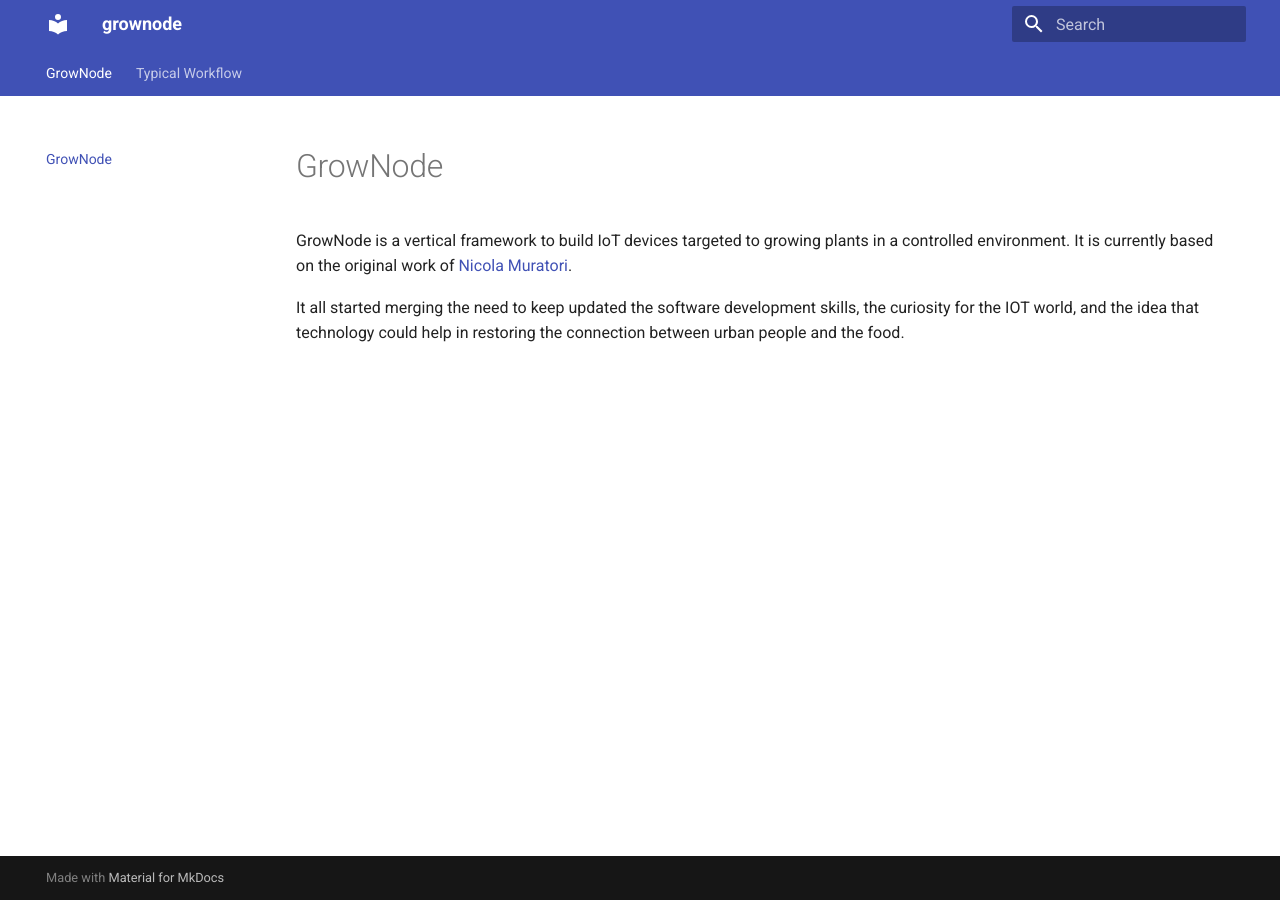
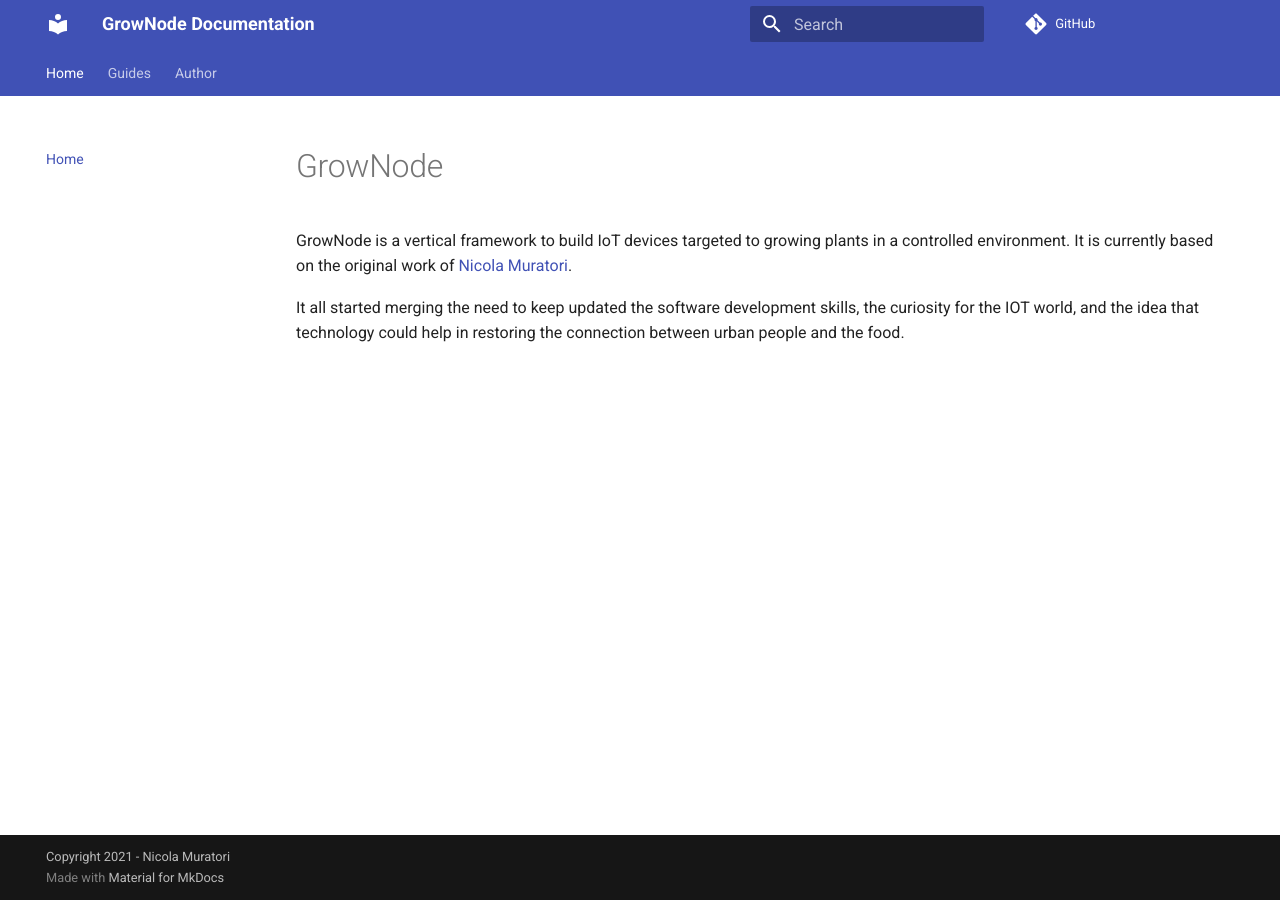
Before and after one commit to ogghst/grownode, an MkDocs documentation site: the page built from docs/index.md, in a window 1280 px wide. Built offline with MkDocs 1.6.1 and Material for MkDocs 9.7.7, drawn with Linux system fonts in a browser that asks for light colours; comment, search, counter and statistics services are not loaded.

Commit message:
update mkdoc theme

```diff
--- a/mkdocs.yml
+++ b/mkdocs.yml
@@ -1,8 +1,20 @@
-site_name: grownode
+site_name: GrowNode Documentation
+repo_url: https://github.com/ogghst/GrowNode
+site_description: GrowNode is a vertical framework to build IoT devices targeted to growing plants in a controlled environment
+site_author: Nicola Muratori - nicola.muratori@gmail.com
+copyright: Copyright 2021 - Nicola Muratori
 theme:
   name: material
+  include_sidebar: true
   features:
     - navigation.instant
     - navigation.tabs
     - navigation.sections
     - toc.integrate
+nav:
+  - Home: 'index.md'
+  - 'Guides':
+    - Workflow: 'workflow.md'
+  - Author: 'https://it.linkedin.com/in/nicolamuratori'
+plugins:
+    - search
```
Also changed, not shown: docs/img/favicon.ico (added), docs/workflow.md (renamed from docs/introduction.md).
